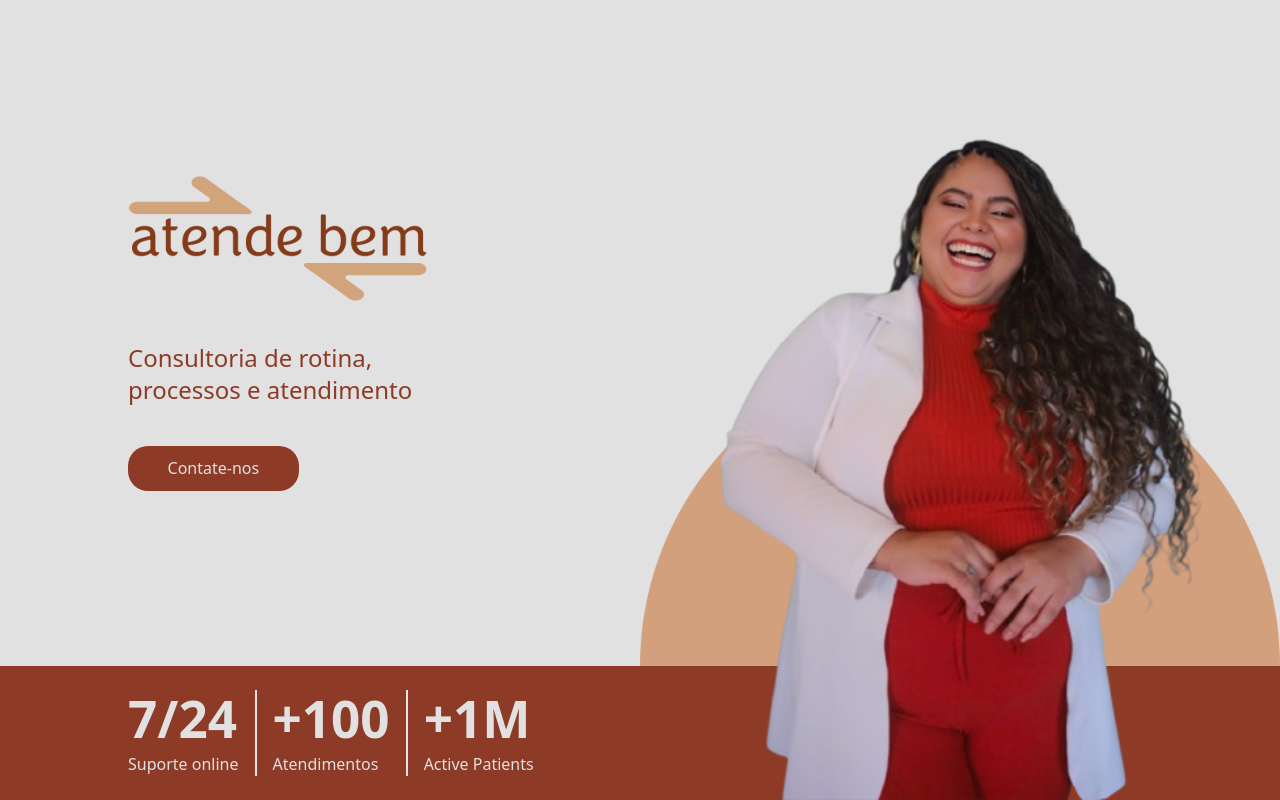
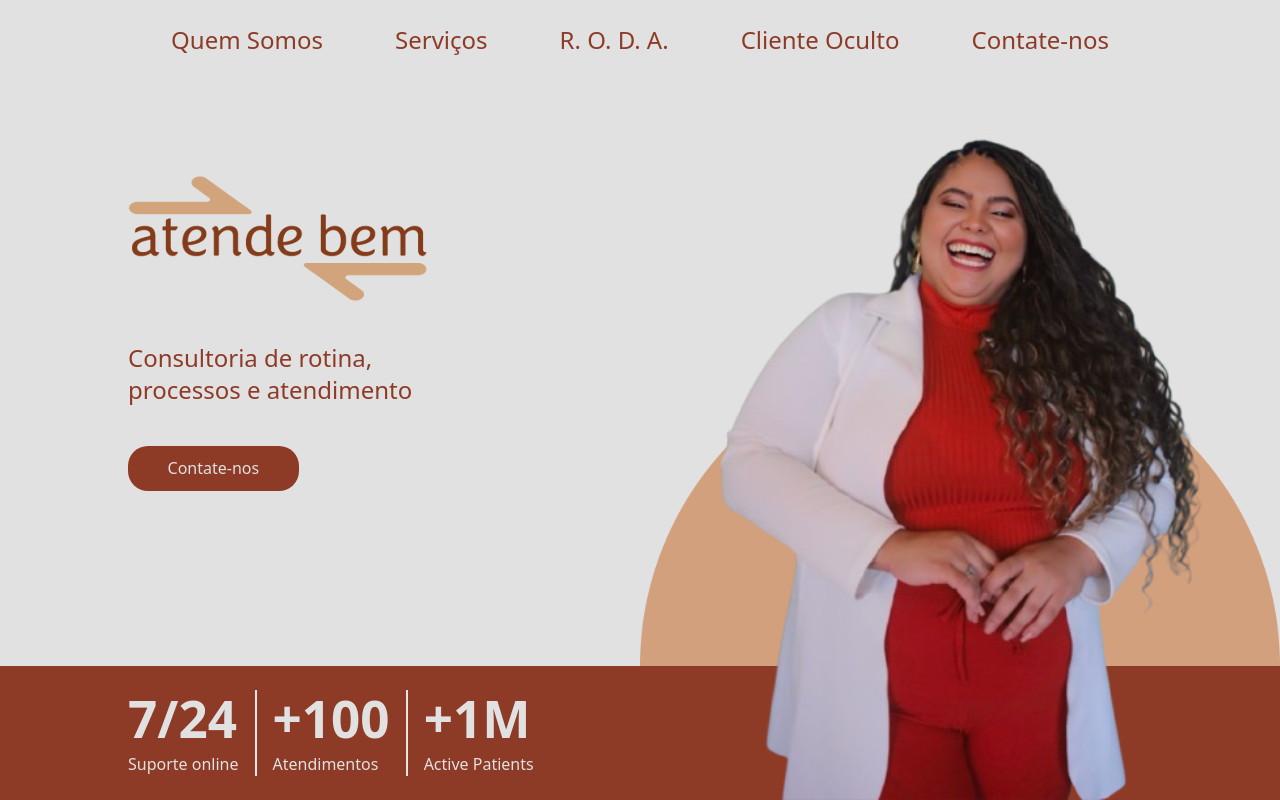
Before and after one commit to MirnaPenaforte/AtendeBem, a React (Vite) app: page / in a window 1280 px wide. Built offline with nearby package versions, Linux system fonts and the light colour scheme.

Commit message:
adicionando as seções Roda, Serviços e Cards

```diff
--- a/src/App.css
+++ b/src/App.css
@@ -6,6 +6,8 @@ html, body, #root {
   margin: 0;
   padding: 0;
   overflow-x: hidden;
+  scroll-behavior: smooth;
+  scroll-padding: 90px;
 }
 
 #root {
--- a/src/App.tsx
+++ b/src/App.tsx
@@ -8,6 +8,7 @@ import { QuemSomos } from './pages/QuemSomos'
 import {Formularios} from './pages/Formulario'
 import { ClienteOculto } from './pages/ApresentacaoSect'
 import { Roda } from './pages/RODA'
+import { Servicos } from './pages/Servicos'
 
 function App() {
   return (
@@ -16,8 +17,9 @@ function App() {
       <Hero/>
       <Parceiros/>
       <QuemSomos/>
+      <Servicos/>
+      <Roda/>
       <ClienteOculto/>
-      <Roda/>
       <Formularios/>
       <Footer/>
     </>
--- a/src/components/RenderVideos.tsx
+++ b/src/components/RenderVideos.tsx
@@ -9,16 +9,19 @@ type Id = {
 export function RenderVideos({IdVideo}:Id){
 
     const opts = {
-        height: '100%', // <-- Isso faz o vídeo preencher a altura
-        width: '100%',  // <-- Isso faz o vídeo preencher a largura
+        height: '100%',
+        width: '100%',
         playerVars: {
-          autoplay: 0,}
-
-      };
+            autoplay: 0,
+            controls: 1,
+            iv_load_policy: 3,
+            modestbranding: 1,
+        },
+    };
 
 
     return (
 
-        <YouTube videoId = {IdVideo} className="w-full aspect-video" opts={opts}/>
+        <YouTube videoId = {IdVideo} className="w-full h-full" opts={opts} iframeClassName="w-full h-full"/>
     )
 }
--- /dev/null
+++ b/src/components/cards.tsx
@@ -0,0 +1,35 @@
+import { Icon } from "@iconify/react";
+type CardProps = {
+    icone: string;
+    header: string;
+    text1: string;
+
+}
+export function Card({icone, header, text1}:CardProps) {
+    return(
+    <div className="group flex flex-col bg-branco-fundo w-[90%] sm:w-[45%] lg:w-[30%] max-w-sm shrink-0 rounded-2xl py-6 px-5 gap-4
+    border-2 border-vermelho-primario/20 hover:border-vermelho-primario
+    transition-all duration-300 ease-in-out
+    hover:-translate-y-2 hover:shadow-[0_10px_20px_-5px_rgba(141,59,39,0.3)]
+    sm:py-8 sm:px-6 md:py-10 md:px-8">
+
+    <div className="flex items-center gap-4">
+        {/* Círculo do ícone com fundo vermelho suave para contraste */}
+        <div className="flex justify-center items-center rounded-full bg-vermelho-primario/10 h-12 w-12 sm:h-14 sm:w-14 md:h-16 md:w-16 shrink-0 transition-transform group-hover:scale-110 duration-300">
+            <Icon icon={icone} className="text-vermelho-primario w-6 h-6 sm:w-7 sm:h-7 md:w-8 md:h-8"/>
+        </div>
+
+        <h2 className="font-poppins text-vermelho-primario text-lg sm:text-xl md:text-2xl font-bold leading-tight">
+            {header}
+        </h2>
+    </div>
+
+    <div className="p-1 sm:p-2">
+        {/* Ajustei o texto para text-left para facilitar a leitura em blocos e aumentei um pouco a fonte base */}
+        <p className="text-vermelho-primario/80 font-inter text-xs sm:text-sm md:text-base font-medium leading-relaxed text-left">
+            {text1}
+        </p>
+    </div>
+</div>
+    );
+}
--- a/src/pages/ApresentacaoSect.tsx
+++ b/src/pages/ApresentacaoSect.tsx
@@ -2,7 +2,7 @@ import ClienteOcult from "../assets/clienteOculto.gif"
 
 export function ClienteOculto() {
     return (
-        <section className="w-full bg-branco-fundo py-20">
+        <section id="ClienteOculto" className="w-full bg-branco-fundo py-20">
             <div className="max-w-7xl mx-auto px-6">
 
                 <div className="bg-white rounded-[40px] p-8 lg:p-16 flex  lg:flex-row items-center gap-16 shadow-sm border border-beje-secundario/20">
--- a/src/pages/Formulario.tsx
+++ b/src/pages/Formulario.tsx
@@ -17,7 +17,7 @@ export function Formularios() {
         }
 
         const msg = `Oi, meu nome é ${name}. ${mensg} .`
-        const url = `https://wa.me/5598984393030?text=${encodeURIComponent(msg)}`
+        const url = `https://wa.me/5598987730795?text=${encodeURIComponent(msg)}`
 
         window.open(url, "_blank")
 
--- a/src/pages/Header.tsx
+++ b/src/pages/Header.tsx
@@ -1,6 +1,53 @@
- export function Header() {
-    return(
-        <>
-        </>
-    )
- }
+export function Header() {
+    return (
+
+        <header className="w-full h-[80px] fixed top-0 left-0 z-50 bg-branco-fundo flex items-center justify-center">
+
+            <nav>
+                <ul className="flex items-center gap-18">
+
+
+                    <li>
+                        <a href="#QuemSomos" className="hover:text-beje-secundario transition-opacity text-vermelho-primario font-bold text-fonte-titulo text-2xl">
+                            Quem Somos
+                        </a>
+                    </li>
+
+                    <li>
+                        <a href="#Servicos" className="hover:text-beje-secundario transition-opacity text-vermelho-primario font-bold text-fonte-titulo text-2xl">
+                            Serviços
+                        </a>
+                    </li>
+
+                    <li>
+                        <a href="#RODA" className="hover:text-beje-secundario transition-opacity text-vermelho-primario font-bold text-fonte-titulo text-2xl">
+                            R. O. D. A.
+                        </a>
+                    </li>
+
+                    <li>
+                        <a href="#ClienteOculto" className="hover:text-beje-secundario transition-opacity text-vermelho-primario font-bold text-fonte-titulo text-2xl">
+                            Cliente Oculto
+                        </a>
+                    </li>
+
+
+
+                    {/* Contate-nos agora é igual aos outros (sem borda, sem fundo) */}
+                    <li>
+                        <a
+                            href="https://wa.me/5598987730795"
+                            target="_blank"
+                            rel="noopener noreferrer"
+                            className="hover:text-beje-secundario transition-opacity text-vermelho-primario font-bold text-fonte-titulo text-2xl"
+                        >
+                            Contate-nos
+                        </a>
+                    </li>
+
+                </ul>
+            </nav>
+
+        </header>
+    );
+}
--- a/src/pages/QuemSomos.tsx
+++ b/src/pages/QuemSomos.tsx
@@ -3,7 +3,7 @@ import CarolComLogo from "../assets/CarolComLogo.png"
 
 export function QuemSomos() {
     return(
-        <section className="w-full h-full bg-vermelho-primario flex items-center justify-center py-18">
+        <section id="QuemSomos" className="w-full h-full bg-vermelho-primario flex items-center justify-center py-18">
 
             <div className="w-4/5 flex items-center justify-between gap-10">
 
--- a/src/pages/RODA.tsx
+++ b/src/pages/RODA.tsx
@@ -2,23 +2,22 @@ import { RenderVideos } from "../components/RenderVideos"
 
 export function Roda(){
     return(
-        <section className="w-full  min-h-screen bg-vermelho-primario flex items-center justify-center py-18 px-8 md:px-20">
-
-            <div className="w-4/5 mb-12">
-                <h2 className="text-5xl md:text-8xl text-left text-white font-bold leading-none tracking-tighter flex flex-col">
-                    <span>R. O.</span>
-                    <span>D. A.</span>
-                </h2>
-            </div>
+        <section id='RODA' className="w-full bg-vermelho-primario flex items-center justify-center py-20 md:px-20">
 
 
-            <div className="w-full flex flex-col md:flex-row items-start justify-between gap-12">
+            <div className="max-w-4/5 flex  md:flex-row items-start justify-between gap-80">
 
 
-                <div className="flex-1 text-left">
-                    <p className="text-2xl md:text-3xl text-white font-bold mb-6">
+                <div className="flex-1 text-left ">
+                    <h2 className="text-6xl md:text-8xl text-white font-bold leading-none tracking-tighter flex flex-col mb-10">
+                        <span>R. O.</span>
+                        <span>D. A.</span>
+                    </h2>
+
+                    <p className="text-2xl md:text-3xl text-branco-letra font-bold mb-6">
                         Rede Orgânica de Diálogo e Atendimento
                     </p>
+
                     <p className="text-xl md:text-2xl text-white font-medium leading-relaxed opacity-90">
                         É uma metodologia baseada na tradição oral e no aprendizado coletivo.
                         Inspirada nas rodas de quebradeiras de coco, no Tambor de Crioula e no
@@ -27,13 +26,13 @@ export function Roda(){
                     </p>
                 </div>
 
-                <div className="w-full max-w-[350px] aspect-[9/16] overflow-hidden rounded-3xl shadow-2xl border-4 border-white/10 bg-black">
+
+                <div className="w-full max-w-[320px] md:max-w-[400px] aspect-[9/16] overflow-hidden rounded-3xl shadow-2xl bg-black">
                     <RenderVideos IdVideo={'3FXwD4TULfg'} />
                 </div>
 
             </div>
-    </section>
-
+</section>
 
     )
 
--- /dev/null
+++ b/src/pages/Servicos.tsx
@@ -0,0 +1,47 @@
+import { Card } from "../components/cards";
+
+export function Servicos() {
+  return (
+    <section id="Servicos" className="w-full py-20 md:py-28 bg-branco-fundo">
+
+
+      <div className="max-w-7xl mx-auto px-6 flex flex-col justify-center">
+
+
+        <h2 className="text-5xl md:text-6xl text-vermelho-primario font-bold leading-none tracking-tighter mb-16 text-left">
+          Serviços Prestados
+        </h2>
+
+
+        <div className="flex flex-wrap items-stretch justify-center gap-6 md:gap-8">
+
+          <Card
+            icone="lucide:route"
+            header="Jornada Do Cliente"
+            text1="Mapeamos e organizamos cada ponto de contato para garantir uma experiência clara, fluida e alinhada do início ao fim."
+          />
+
+          <Card
+            icone="fa6-solid:user-secret"
+            header="Cliente Oculto"
+            text1="O Cliente Oculto é um diagnóstico estratégico da sua empresa na prática real. Avaliamos atendimento, postura e processos."
+          />
+
+          <Card
+            icone="hugeicons:account-recovery"
+            header="Recepção Inteligente"
+            text1="Estruturamos postura, comunicação e processos para uma recepção mais segura, ágil e preparada para atender com excelência."
+          />
+
+          <Card
+            icone="hugeicons:account-setting-01"
+            header="Rotina e Processos"
+            text1="Organizamos o dia a dia, definindo fluxos, responsabilidades e padrões que trazem clareza, eficiência e consistência."
+          />
+
+        </div>
+
+      </div>
+    </section>
+  );
+}
```
